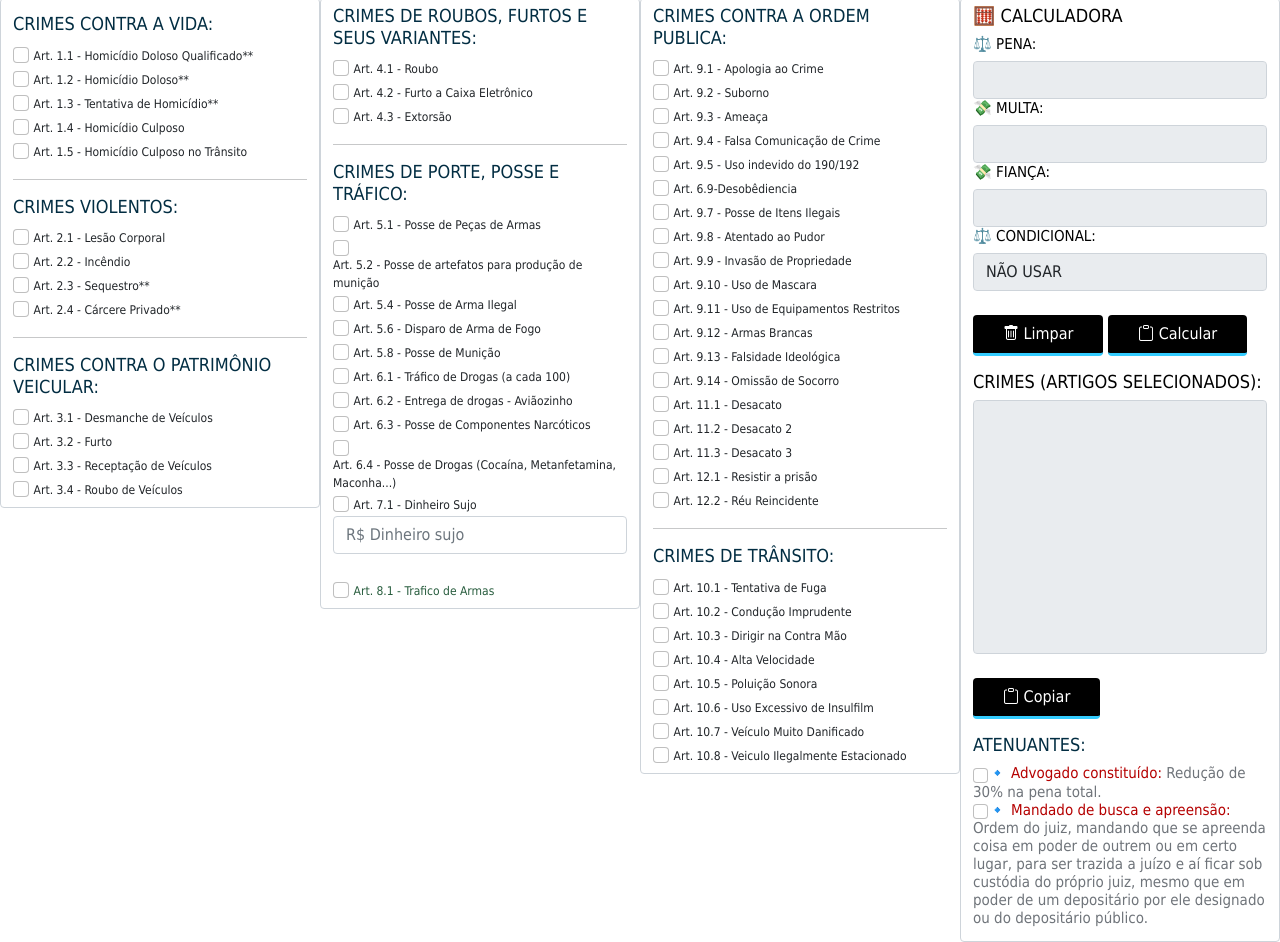
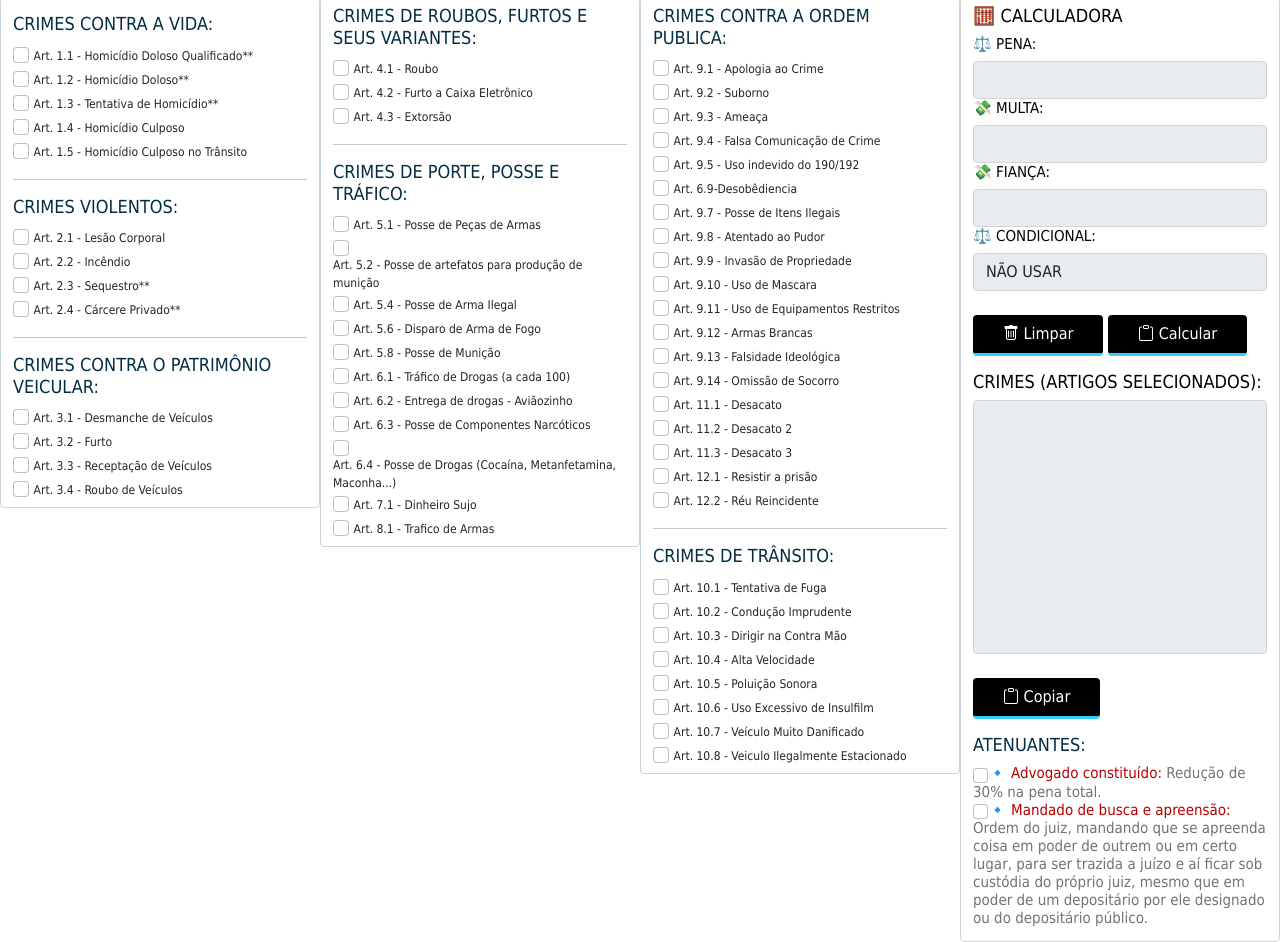
Before and after one commit to isaacoliveira1/calculadora-comando, a plain HTML site: page index.html in a window 1280 px wide. Shown: the part 552-1494 px from the top of the page. Drawn offline with nearby package versions, Linux system fonts and the light colour scheme.

Commit message:
Update index.html

```diff
--- a/index.html
+++ b/index.html
@@ -600,13 +600,8 @@
 
 		<div class="col col-md-12">
 			<input id="Art. 7.1 - Dinheiro Sujo" type="checkbox" class="form-check-input" name="crime"
-				value="30|500|500" onclick="calcular()">
+				value="30|50000|150000" onclick="calcular()">
 			<label class="form-check-label" for="Art. 7.1 - Dinheiro Sujo">Art. 7.1 - Dinheiro Sujo</label>
-
-			<font color="#275c3d">
-				<input type="number" id="sujo" placeholder="R$ Dinheiro sujo" name="sujo" class="form-control"
-					onchange="calcular()" size="9">
-				<br>
 		</div>
 
     <div class="col col-md-12">
```
